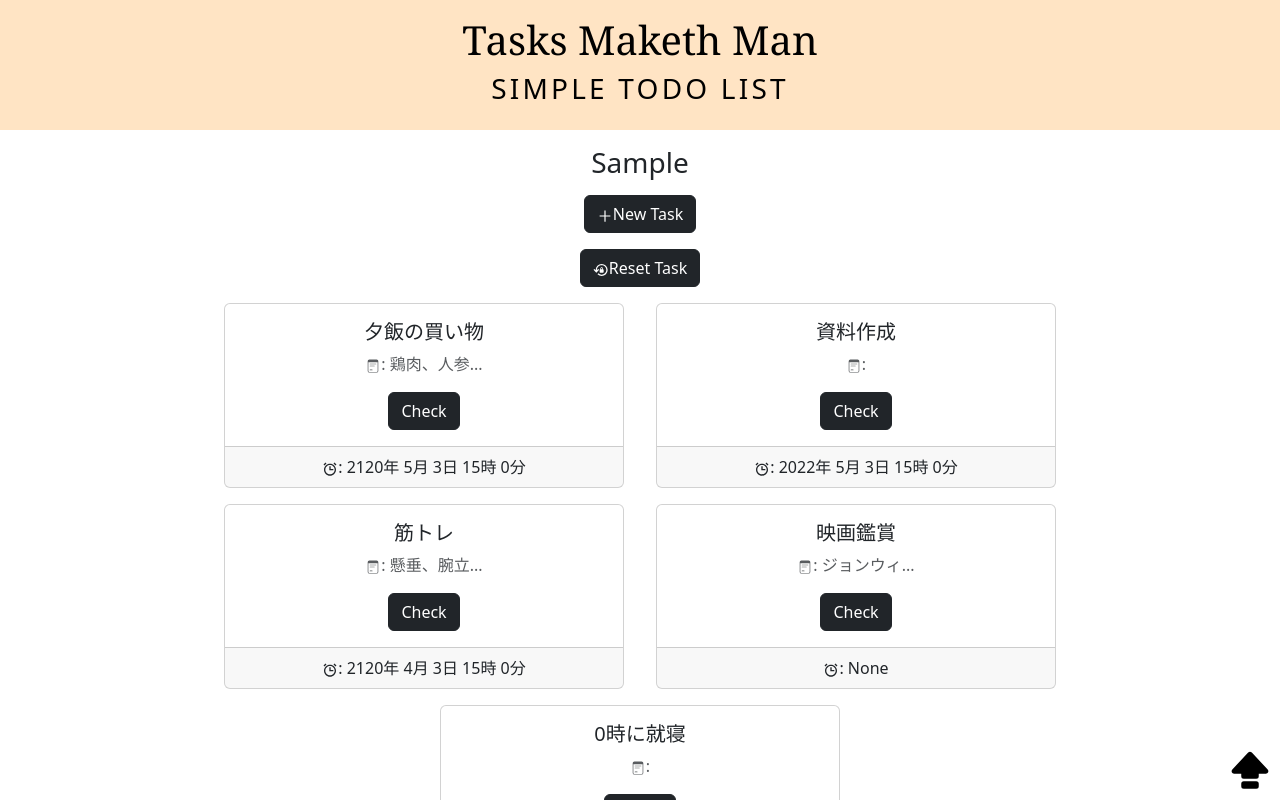
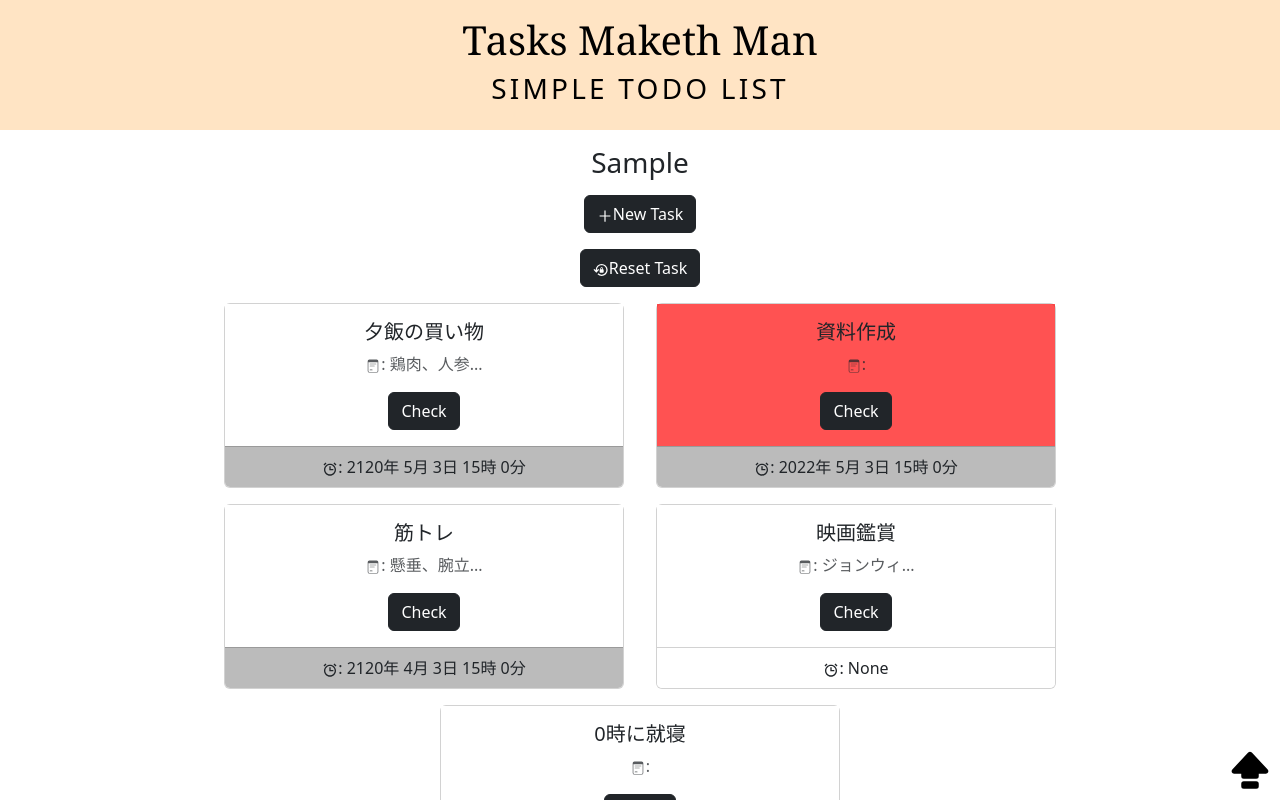
Before and after one commit to syab-syab/Tasks-Maketh-Man, a React (Create React App) app: page /example in a window 1280 px wide. Shown: the top 800 px of the page. Built offline with nearby package versions, Linux system fonts and the light colour scheme.

Commit message:
期日関係が怪しい

```diff
--- a/src/App.tsx
+++ b/src/App.tsx
@@ -41,19 +41,21 @@ function App() {
 
   console.log("達成率", accomplishedTasks)
 
+  const reset = (): void => {
+    localStorage.setItem(accomplishedKey, String(0))
+    setAccomplished(0)
+  }
+
   const resetAccomplished = (): void => {
     const result = window.confirm(
       "達成数をリセットしますか？"
     )
     if (result) {
-      localStorage.setItem(accomplishedKey, String(0))
-      setAccomplished(0)
-
+      reset()
       alert("リセットしました。")
     } else {
       alert("引き続き頑張って！")
     }
-
   }
 
   // --------------------- 達成率 end --------------------------------------
@@ -70,6 +72,7 @@ function App() {
           <Home
             setAccomplished={addAccomplished}
             resetAccomplished={resetAccomplished}
+            reset={reset}
             // accomplished={accomplished}
           />} />
           {/* <Route path="/example" element={<Example tasks={modiTask} />} /> */}
--- a/src/components/Example.tsx
+++ b/src/components/Example.tsx
@@ -91,6 +91,7 @@ const Example = () => {
       if (result) {
         setTasks([])
         alert("リセットしました。")
+        alert("このようにして全タスクを消去できます。\n再読み込みすれば元に戻ります。")
       } else {
         alert("引き続き頑張って！")
       }
@@ -146,7 +147,13 @@ const Example = () => {
   // --------------------- TaskListに渡すフェイク関数 ----------------------
   const fakeAccomplished = () => alert("このようにしてタスクを達成済みにします。")
 
+  // --------------------- 達成率リセット関係(ペナルティ) -------------------
 
+  const fakePenaltyReset = (): void => {
+    alert("期限を過ぎると達成率がリセットされるのでご注意ください。")
+  }
+
+  // --------------------- 達成率リセット関係(ペナルティ) end ---------------
 
   return (
     <div>
@@ -193,6 +200,7 @@ const Example = () => {
         tasks={tasks}
         onClick={handleDelete}
         setAccomplished={fakeAccomplished}
+        penalty={fakePenaltyReset}
       />
       <div className='mb-2'>
         <Link to='/'>
--- a/src/components/Home.tsx
+++ b/src/components/Home.tsx
@@ -17,6 +17,7 @@ type Props = {
   // accomplished: number
   setAccomplished: () => void
   resetAccomplished: () => void
+  reset: () => void
 }
 
 const Home = (props: Props) =>  {
@@ -167,6 +168,14 @@ const Home = (props: Props) =>  {
 
   // --------------------- モーダル end ------------------------------------
 
+  // --------------------- 達成率リセット関係(ペナルティ) -------------------
+
+  const penaltyReset = (): void => {
+    alert("ペナルティとして達成率をリセットします。")
+    props.reset()
+  }
+
+  // --------------------- 達成率リセット関係(ペナルティ) end ---------------
 
 
   return (
@@ -199,6 +208,7 @@ const Home = (props: Props) =>  {
         onClick={handleDelete}
         // accomplished={props.accomplished}
         setAccomplished={props.setAccomplished}
+        penalty={penaltyReset}
       />
       <div className='my-3'>
         <Button onClick={props.resetAccomplished} variant="dark"><LuTimerReset/>Reset Achievement</Button>
--- a/src/components/TaskList.tsx
+++ b/src/components/TaskList.tsx
@@ -3,7 +3,7 @@ import { useLocation } from "react-router-dom"
 import longSentenceCut from '../functions/longSentenceCut'
 import showDueDate from '../functions/showDueDate'
 import { Task } from '../types/All.types'
-// import checkDueDate from '../functions/checkDueDate'
+import checkDueDate from '../functions/checkDueDate'
 import { Button } from 'react-bootstrap';
 // import Toast from 'react-bootstrap/Toast';
 // import ToastContainer from 'react-bootstrap/ToastContainer';
@@ -19,6 +19,7 @@ type Props = {
   onClick: (id: number) => void
   // accomplished: number
   setAccomplished:  () => void
+  penalty: () => void
 }
 
 const TaskList = (props: Props) => {
@@ -59,9 +60,16 @@ const TaskList = (props: Props) => {
         タスクを達成しましたか？
       `)
     if (result) {
-      alert("達成できてえらい！")
-      props.onClick(val.id)
-      props.setAccomplished()
+      if (!checkDueDate(val.dueDate)) {
+        alert("残念、期日を過ぎています。")
+        props.onClick(val.id)
+        props.penalty()
+      } else {
+        alert("達成できてえらい！")
+        props.onClick(val.id)
+        props.setAccomplished()
+      }
+
 
     } else {
       alert("引き続き頑張って！")
@@ -90,14 +98,14 @@ const TaskList = (props: Props) => {
 
         ">
 
-          <Card.Body>
+          <Card.Body  style={{backgroundColor: checkDueDate(task.dueDate) ? "white" : "#ff0000ad"}}>
             <Card.Title className="me-auto">{longSentenceCut(10, task.content)}</Card.Title>
             {/* [ToDo]メモをポップオーバーにする */}
             <Card.Text className="text-muted"><CiMemoPad/>: {longSentenceCut(5, task.memo)}</Card.Text>
             <Button onClick={() => toggleModal(task)} variant="dark">Check</Button>
           </Card.Body>
           {/* tsだと () => method の形にしないとエラーが出る */}
-          <Card.Footer><BiAlarm />: {showDueDate(task.dueDate)}</Card.Footer>
+          <Card.Footer style={{backgroundColor: task.dueDate ? "#bbbbbb" : "white"}}><BiAlarm />: {showDueDate(task.dueDate)}</Card.Footer>
         </Card>
         // </p>
         )
```
